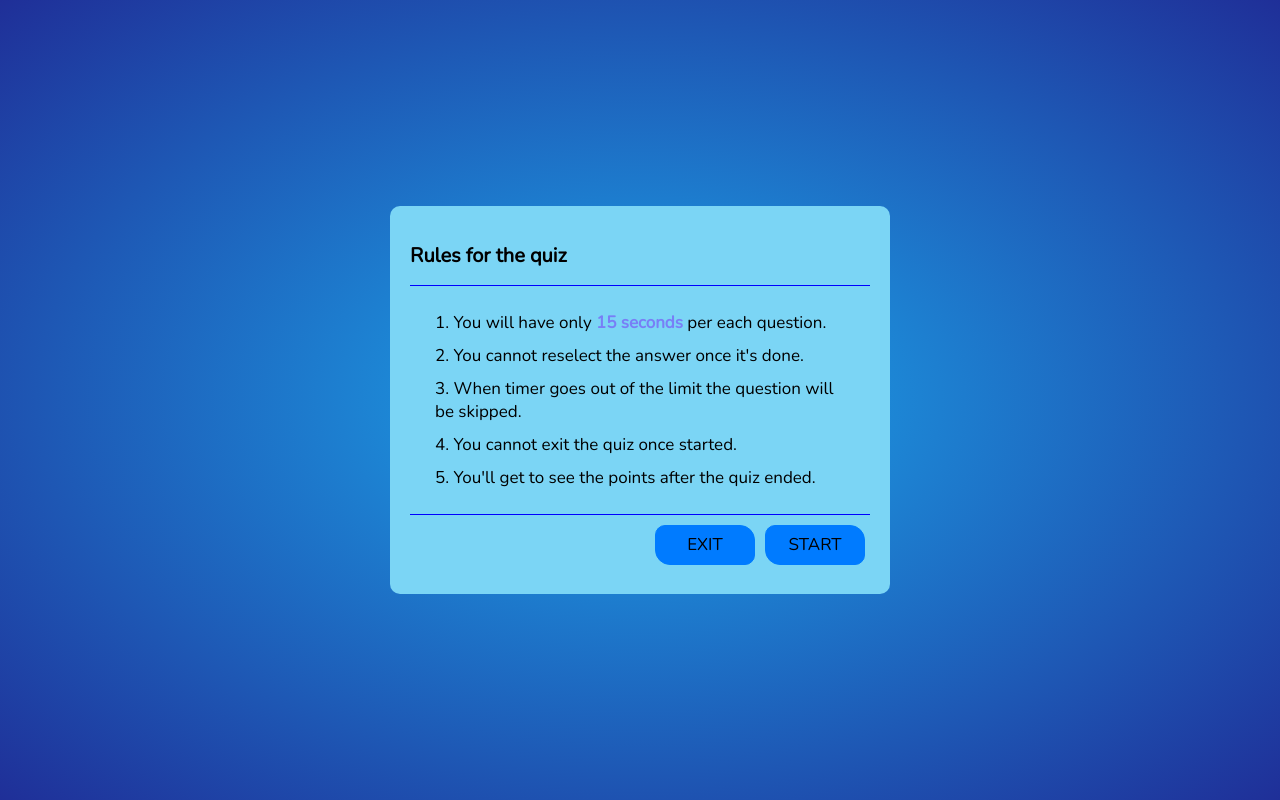
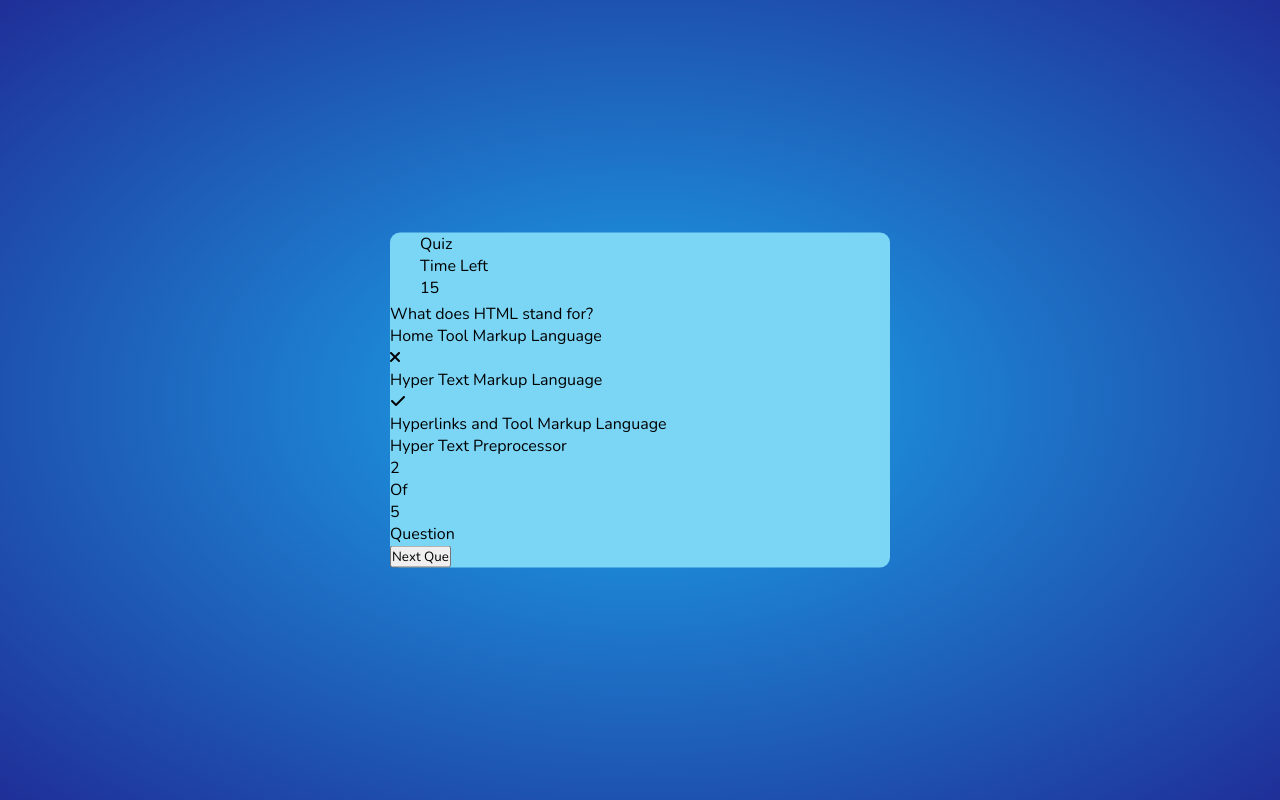
Before and after one commit to Grenish/Quiz-Game, a plain HTML site: page index.html in a window 1280 px wide. Drawn offline with nearby package versions, Linux system fonts and the light colour scheme.

Commit message:
quiz box is added but not the style

```diff
--- a/index.html
+++ b/index.html
@@ -5,19 +5,20 @@
     <meta http-equiv="X-UA-Compatible" content="IE=edge">
     <meta name="viewport" content="width=device-width, initial-scale=1.0">
     <title>QUIZ - Test Your Knowledge</title>
+    <link rel="stylesheet" href="https://cdnjs.cloudflare.com/ajax/libs/font-awesome/6.2.1/css/all.min.css" integrity="sha512-MV7K8+y+gLIBoVD59lQIYicR65iaqukzvf/nwasF0nqhPay5w/9lJmVM2hMDcnK1OnMGCdVK+iQrJ7lzPJQd1w==" crossorigin="anonymous" referrerpolicy="no-referrer" />
     <link rel="stylesheet" href="style.css">
 </head>
 <body>
 
     <!-- quiz start button -->
-    <div class="startBtn"><button>Start Quiz</button></div>
+    <div class="start_btn"><button>Start Quiz</button></div>
 
     <!-- info box -->
-    <div class="infoBox">
-        <div class="infoTitle">
+    <div class="info_box">
+        <div class="info_title">
             <span>Rules for the quiz</span>
         </div>
-        <div class="infoList">
+        <div class="info_list">
             <div class="info">1. You will have only <span>15 seconds</span> per each question.</div>
             <div class="info">2. You cannot reselect the answer once it's done.</div>
             <div class="info">3. When timer goes out of the limit the question will be skipped.</div>
@@ -26,8 +27,49 @@
         </div>
         <div class="buttons">
             <button class="quit">EXIT</button>
-            <button class="start">START</button>
+            <button class="restart">START</button>
         </div>
+    </div>
+
+    <!-- quiz box -->
+    <div class="quiz_box">
+        <header>
+            <div class="title">Quiz</div>
+            <div class="timer">
+                <div class="time_text">Time Left</div>
+                <div class="time_sec">15</div>
+            </div>
+        </header>
+        <section>
+            <div class="que_text">
+                <span>What does HTML stand for?</span>
+            </div>
+            <div class="option_list">
+                <div class="option">
+                    <span>Home Tool Markup Language</span>
+                    <div class="icon cross"><i class="fa-solid fa-times"></i></div>
+                </div>
+                <div class="option">
+                    <span>Hyper Text Markup Language</span>
+                    <div class="icon tick"><i class="fa-solid fa-check"></i></div>
+                </div>
+                <div class="option">
+                    <span>Hyperlinks and Tool Markup Language</span>
+                </div>
+                <div class="option">
+                    <span>Hyper Text Preprocessor</span>
+                </div>
+            </div>
+
+            <!-- footer for quiz box -->
+
+            <footer>
+                <div class="total_que">
+                    <span><p>2</p>Of<p>5</p>Question</span>
+                </div>
+                <button class="next_btn">Next Que</button>
+            </footer>
+        </section>
     </div>
 
 
--- a/style.css
+++ b/style.css
@@ -13,14 +13,14 @@ body{
     height: 100vh;
 }
 
-.startBtn, .infoBox{
+.start_btn, .info_box, .quiz_box{
     position: absolute;
     top: 50%;
     left: 50%;
     transform: translate(-50%, -50%);
 }
 
-.startBtn button{
+.start_btn button{
     padding: 20px 30px;
     border-radius: 10px 30px;
     border: 1px solid #fff;
@@ -28,7 +28,7 @@ body{
     transition: all 0.2s linear;
 }
 
-.startBtn button:hover{
+.start_btn button:hover{
     background: #4adede;
     border: none;
     padding: 30px 40px;
@@ -37,14 +37,15 @@ body{
     cursor: pointer;
 }
 
-.infoBox{
+.info_box{
     width: 500px;
     background: #7bd5f5;
     border-radius: 10px;
     padding: 20px 20px;
+    display: none;
 }
 
-.infoBox .infoTitle{
+.info_box .info_title{
     height: 60px;
     border-bottom: 1px solid blue;
     display: flex;
@@ -53,23 +54,23 @@ body{
     font-weight: 600;
 }
 
-.infoBox .infoList{
+.info_box .info_list{
     padding: 15px;
 }
 
-.infoBox .infoList .info{
+.info_box .info_list .info{
     margin: 10px;
     font-size: 17px;
     font-weight: 500;
 }
 
-.infoBox .infoList .info span{
+.info_box .info_list .info span{
     /* background: #787ff6; */
     color: #787ff6;
     font-weight: 700;
 }
 
-.infoBox .buttons{
+.info_box .buttons{
     height: 60px;
     display: flex;
     justify-content: flex-end;
@@ -77,7 +78,7 @@ body{
     border-top: 1px solid blue;
 }
 
-.infoBox .buttons button{
+.info_box .buttons button{
     margin: 0 5px;
     height: 40px;
     width: 100px;
@@ -88,7 +89,18 @@ body{
     font-size: 17px;
 }
 
-.infoBox .buttons button:hover{
+.info_box .buttons button:hover{
     cursor: pointer;
     background: #4adede;
 }
+
+.quiz_box{
+    width: 500px;
+    background: #7bd5f5;
+    border-radius: 10px;
+}
+
+.quiz_box header{
+    height: 70px;
+    padding: 0 30px;
+}
```
